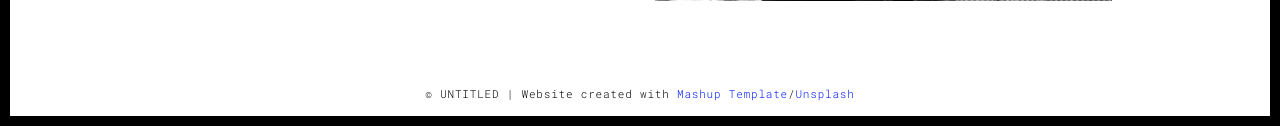
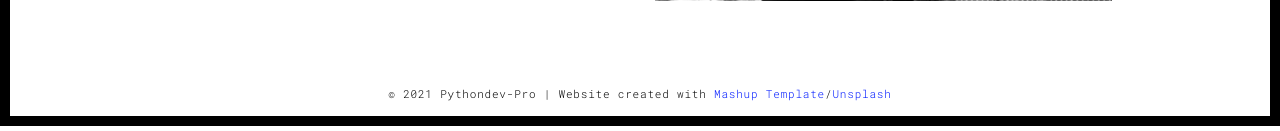
Before and after one commit to pythondev-pro/my_projects, a Flask app: page /about.html in a window 1280 px wide. Shown: the part 674-805 px from the top of the page. Run offline with Flask 2, Linux system fonts and the light colour scheme; some libraries are stand-ins or nearby versions.

Commit message:
files update

```diff
--- a/ZTM Python Developer  Projects/web-server/templates/about.html
+++ b/ZTM Python Developer  Projects/web-server/templates/about.html
@@ -86,7 +86,7 @@
   <div class="container">
     <div class="row">
       <div class="col-xs-12">
-        <p>© UNTITLED | Website created with <a href="http://www.mashup-template.com/" title="Create website with free html template">Mashup Template</a>/<a href="https://www.unsplash.com/" title="Beautiful Free Images">Unsplash</a></p>
+        <p>© 2021 Pythondev-Pro | Website created with <a href="http://www.mashup-template.com/" title="Create website with free html template">Mashup Template</a>/<a href="https://www.unsplash.com/" title="Beautiful Free Images">Unsplash</a></p>
       </div>
     </div>
   </div>
--- a/ZTM Python Developer  Projects/web-server/templates/components.html
+++ b/ZTM Python Developer  Projects/web-server/templates/components.html
@@ -229,7 +229,7 @@
   <div class="container">
     <div class="row">
       <div class="col-xs-12">
-        <p>© UNTITLED | Website created with <a href="http://www.mashup-template.com/" title="Create website with free html template">Mashup Template</a>/<a href="https://www.unsplash.com/" title="Beautiful Free Images">Unsplash</a></p>
+        <p>© 2021 Pythondev-Pro | Website created with <a href="http://www.mashup-template.com/" title="Create website with free html template">Mashup Template</a>/<a href="https://www.unsplash.com/" title="Beautiful Free Images">Unsplash</a></p>
       </div>
     </div>
   </div>
--- a/ZTM Python Developer  Projects/web-server/templates/contact.html
+++ b/ZTM Python Developer  Projects/web-server/templates/contact.html
@@ -122,7 +122,7 @@
   <div class="container">
     <div class="row">
       <div class="col-xs-12">
-        <p>© UNTITLED | Website created with <a href="http://www.mashup-template.com/" title="Create website with free html template">Mashup Template</a>/<a href="https://www.unsplash.com/" title="Beautiful Free Images">Unsplash</a></p>
+        <p>© 2021 Pythondev-Pro | Website created with <a href="http://www.mashup-template.com/" title="Create website with free html template">Mashup Template</a>/<a href="https://www.unsplash.com/" title="Beautiful Free Images">Unsplash</a></p>
       </div>
     </div>
   </div>
--- a/ZTM Python Developer  Projects/web-server/templates/projects.html
+++ b/ZTM Python Developer  Projects/web-server/templates/projects.html
@@ -198,7 +198,7 @@
   <div class="container">
     <div class="row">
       <div class="col-xs-12">
-        <p>© UNTITLED | Website created with <a href="http://www.mashup-template.com/" title="Create website with free html template">Mashup Template</a>/<a href="https://www.unsplash.com/" title="Beautiful Free Images">Unsplash</a></p>
+        <p>© 2021 Pythondev-Pro | Website created with <a href="http://www.mashup-template.com/" title="Create website with free html template">Mashup Template</a>/<a href="https://www.unsplash.com/" title="Beautiful Free Images">Unsplash</a></p>
       </div>
     </div>
   </div>
--- a/ZTM Python Developer  Projects/web-server/templates/thankyou.html
+++ b/ZTM Python Developer  Projects/web-server/templates/thankyou.html
@@ -74,7 +74,7 @@
   <div class="container">
     <div class="row">
       <div class="col-xs-12">
-        <p>© UNTITLED | Website created with <a href="http://www.mashup-template.com/" title="Create website with free html template">Mashup Template</a>/<a href="https://www.unsplash.com/" title="Beautiful Free Images">Unsplash</a></p>
+        <p>© 2021 Pythondev-Pro | Website created with <a href="http://www.mashup-template.com/" title="Create website with free html template">Mashup Template</a>/<a href="https://www.unsplash.com/" title="Beautiful Free Images">Unsplash</a></p>
       </div>
     </div>
   </div>
--- a/ZTM Python Developer  Projects/web-server/templates/work.html
+++ b/ZTM Python Developer  Projects/web-server/templates/work.html
@@ -103,7 +103,7 @@
   <div class="container">
     <div class="row">
       <div class="col-xs-12">
-        <p>© UNTITLED | Website created with <a href="http://www.mashup-template.com/" title="Create website with free html template">Mashup Template</a>/<a href="https://www.unsplash.com/" title="Beautiful Free Images">Unsplash</a></p>
+        <p>© 2021 Pythondev-Pro | Website created with <a href="http://www.mashup-template.com/" title="Create website with free html template">Mashup Template</a>/<a href="https://www.unsplash.com/" title="Beautiful Free Images">Unsplash</a></p>
       </div>
     </div>
   </div>
```
